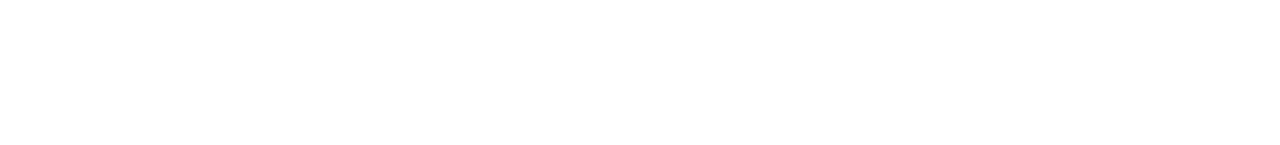
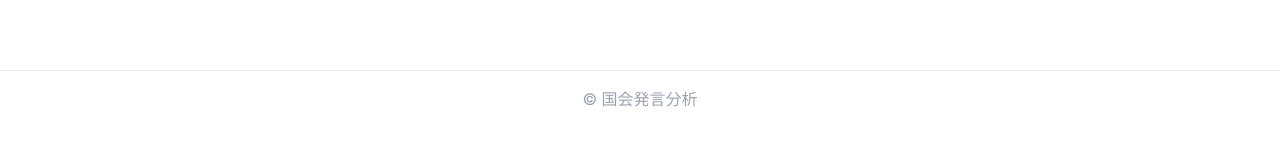
Before and after one commit to yutakobayashidev/capitalens, a Next.js app: page / in a window 1280 px wide. Shown: the part 387-532 px from the top of the page. Built offline with nearby package versions, Linux system fonts and the light colour scheme.

Commit message:
✨ feat: footer

```diff
--- a/src/app/layout.tsx
+++ b/src/app/layout.tsx
@@ -1,7 +1,8 @@
 import "./globals.css";
 import type { Metadata } from "next";
-import classNames from "classnames";
+import cn from "classnames";
 import Header from "@src/components/Header";
+import Footer from "@src/components/Footer";
 import { Inter, Noto_Sans_JP } from "next/font/google";
 
 export const metadata: Metadata = {
@@ -25,7 +26,7 @@ export default function RootLayout({
   children: React.ReactNode;
 }) {
   return (
-    <html lang="ja" className={classNames(inter.variable, notoSansJP.variable)}>
+    <html lang="ja" className={cn(inter.variable, notoSansJP.variable)}>
       <head>
         <link
           rel="icon"
@@ -40,6 +41,7 @@ export default function RootLayout({
       <body>
         <Header />
         {children}
+        <Footer />
       </body>
     </html>
   );
--- /dev/null
+++ b/src/components/Footer.tsx
@@ -0,0 +1,9 @@
+export default function Footer() {
+  return (
+    <footer className="bg-white py-4 text-center text-gray-400 border-t mt-20">
+      <div className="mx-auto max-w-screen-xl px-4 md:px-8">
+        <p>© 国会発言分析</p>
+      </div>
+    </footer>
+  );
+}
```
